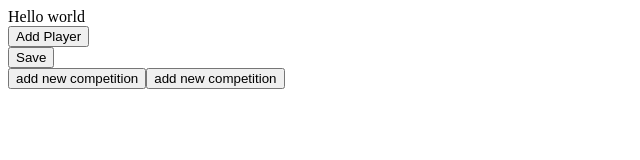
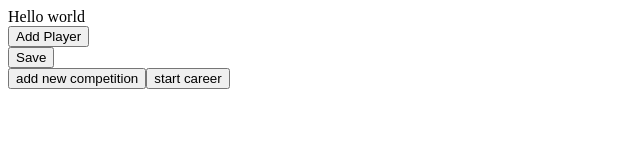
Before and after one commit to Larry-Larios01/larryio-front, a Vue app in the folder racer-front/: page / in a window 1280 px wide. Shown: the top 160 px of the page, without its empty margins (0-640 px from the left). Built offline with nearby package versions, Linux system fonts and the light colour scheme.

Commit message:
adding multiple races

```diff
--- a/racer-front/src/App.vue
+++ b/racer-front/src/App.vue
@@ -68,7 +68,7 @@ export default defineComponent({
     </CompetitionRegistration>
 
 
-    <button v-on:click="startCareerbtn">add new competition</button>
+    <button v-on:click="startCareerbtn">start career</button>
 
     <div v-for="current in listCompetition">
       <Competition v-if="startCareer" v-bind:laps-count="current.lapsCount"
```
